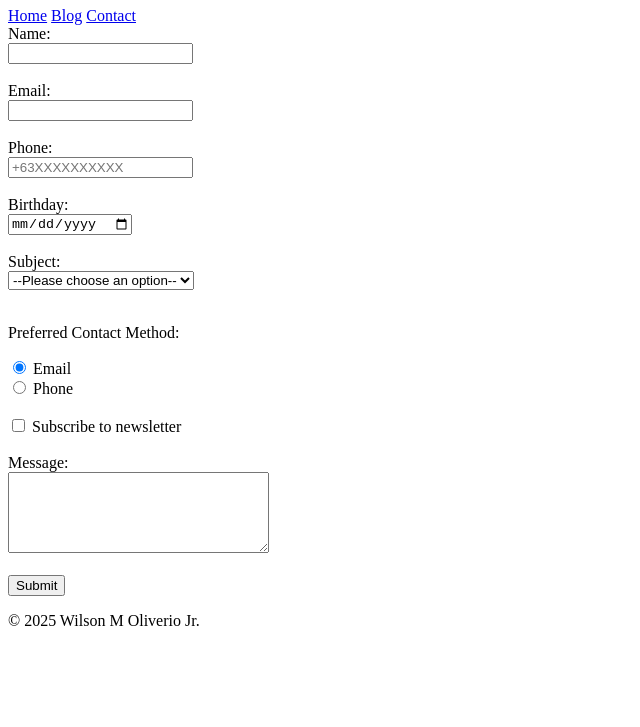
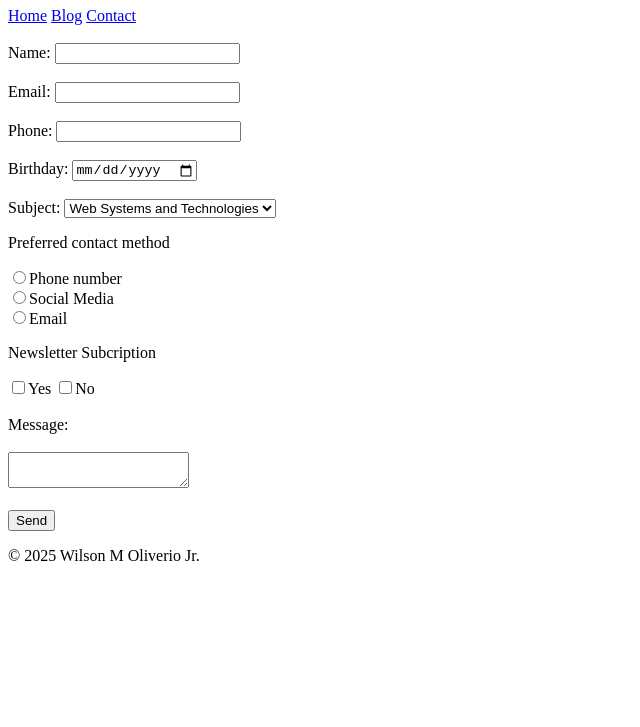
Before and after one commit to itsmeKiyotaka/my-website, a plain HTML site: page contact.html in a window 1280 px wide. Shown: the part 73-800 px from the top of the page, without its empty margins (0-640 px from the left). Drawn offline with Linux system fonts and the light colour scheme.

Commit message:
Update contact.html

```diff
--- a/contact.html
+++ b/contact.html
@@ -7,7 +7,7 @@
 </head>
 <body>
     <header>
-        <h1>Contact Wilson M Oliverio Jr.</h1>
+        <h1>Wilson M Oliverio Jr.</h1>
         <nav>
             <a href="index.html">Home</a>
             <a href="blog.html">Blog</a>
@@ -15,41 +15,48 @@
         </nav>
     </header>
 
-    <main>
+       <main>
         <form action="#" method="post">
-            <label for="name">Name:</label><br />
-            <input type="text" id="name" name="name" required /><br /><br />
+            <br>
+            <label>Name: <input type="text"></label>
+            <br><br>
 
-            <label for="email">Email:</label><br />
-            <input type="email" id="email" name="email" required /><br /><br />
+            <label>Email: <input type="email"></label>
+            <br><br>
 
-            <label for="phone">Phone:</label><br />
-            <input type="tel" id="phone" name="phone" pattern="\+63\d{10}" placeholder="+63XXXXXXXXXX" /><br /><br />
+            <label>Phone: <input type="tel"></label>
+            <br><br>
 
-            <label for="birthday">Birthday:</label><br />
-            <input type="date" id="birthday" name="birthday" /><br /><br />
+            <label>Birthday: <input type="date"></label>
+            <br><br>
 
-            <label for="subject">Subject:</label><br />
-            <select id="subject" name="subject" required>
-                <option value="">--Please choose an option--</option>
-                <option value="inquiry">Inquiry</option>
-                <option value="feedback">Feedback</option>
-                <option value="support">Support</option>
-            </select><br /><br />
+            <label>Subject:
+                <select>
+                    <option>Web Systems and Technologies</option>
+                    <option>Data Structure and Algorithm</option>
+                    <option>Object-Oriented Programming</option>
+                </select>
+            </label>
+            <br>
 
-            <p>Preferred Contact Method:</p>
-            <input type="radio" id="contact-email" name="contact-method" value="email" checked />
-            <label for="contact-email">Email</label><br />
-            <input type="radio" id="contact-phone" name="contact-method" value="phone" />
-            <label for="contact-phone">Phone</label><br /><br />
+             <p>Preferred contact method</p>
+            <label><input type="radio">Phone number</label> <br>
+            <label><input type="radio">Social Media</label> <br>
+            <label><input type="radio">Email</label>
+            <br>
 
-            <input type="checkbox" id="newsletter" name="newsletter" />
-            <label for="newsletter">Subscribe to newsletter</label><br /><br />
+            <p>Newsletter Subcription</p>
+            <label><input type="checkbox">Yes</label>
+            <label><input type="checkbox">No</label>
 
-            <label for="message">Message:</label><br />
-            <textarea id="message" name="message" rows="5" cols="30"></textarea><br /><br />
+            <br><br>
 
-            <button type="submit">Submit</button>
+             <label>Message:</label>
+            <br><br>
+            <textarea></textarea>
+            <br><br>
+
+            <button type="submit">Send</button>
         </form>
     </main>
 
```
